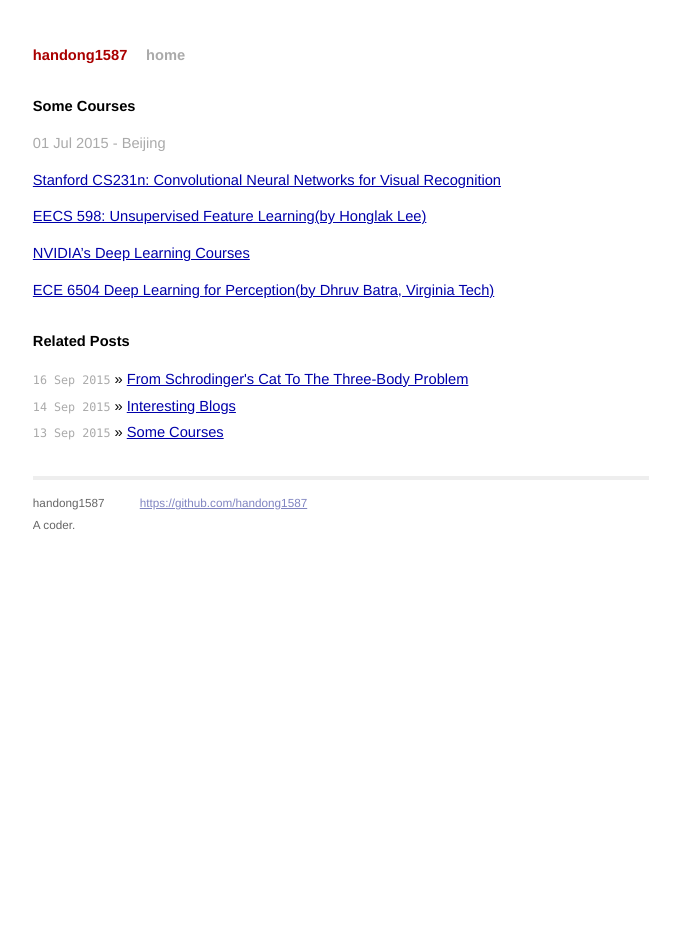
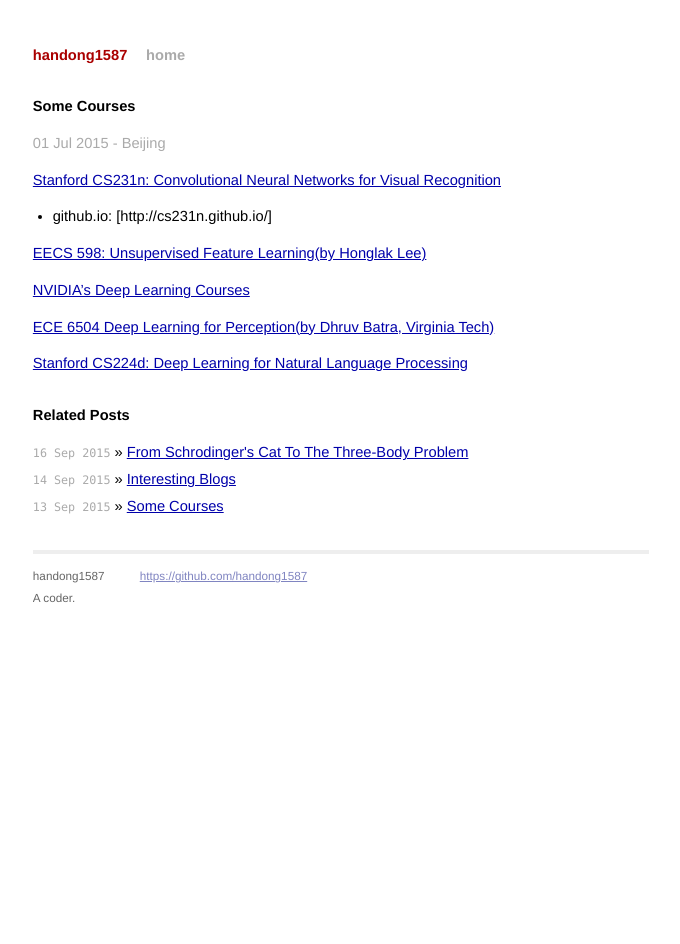
Before and after one commit to handong1587/handong1587.github.io, a Jekyll site: the page built from _posts/deep_learning/2015-07-01-some-courses.md, in a window 1280 px wide. Shown: the whole page, without its empty margins (299-979 px from the left). Built offline with Jekyll 4.4.1, drawn with Linux system fonts in a browser that asks for light colours; Markdown is read by kramdown in place of the engine named in the settings; comment, search, counter and statistics services are not loaded.

Commit message:
update md

```diff
--- a/_posts/deep_learning/2015-07-01-some-courses.md
+++ b/_posts/deep_learning/2015-07-01-some-courses.md
@@ -9,10 +9,14 @@
 
 <p class="meta">01 Jul 2015 - Beijing</p>
 
-[Stanford CS231n: Convolutional Neural Networks for Visual Recognition](http://cs231n.github.io/)
+[Stanford CS231n: Convolutional Neural Networks for Visual Recognition](http://cs231n.stanford.edu/)
+
+- github.io: [http://cs231n.github.io/]
 
 [EECS 598: Unsupervised Feature Learning(by Honglak Lee)](http://web.eecs.umich.edu/~honglak/teaching/eecs598/schedule.html)
 
 [NVIDIA’s Deep Learning Courses](https://developer.nvidia.com/deep-learning-courses)
 
 [ECE 6504 Deep Learning for Perception(by Dhruv Batra, Virginia Tech)](https://computing.ece.vt.edu/~f15ece6504/)
+
+[Stanford CS224d: Deep Learning for Natural Language Processing](http://cs224d.stanford.edu/)
```
Also changed, not shown: _posts/deep_learning/2015-07-01-some-useful-blogs.md (+4 -0 lines), _posts/deep_learning/2015-08-27-cnn-and-arts.md (+4 -0 lines).
